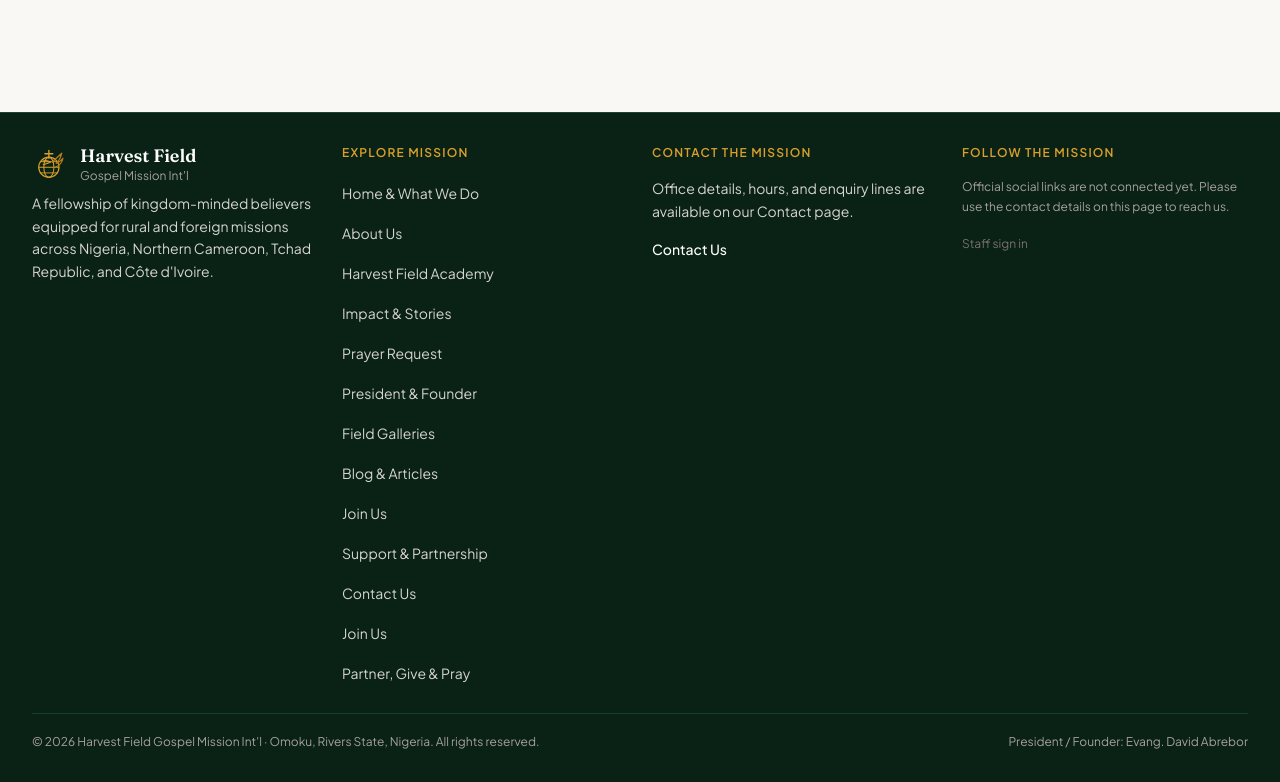
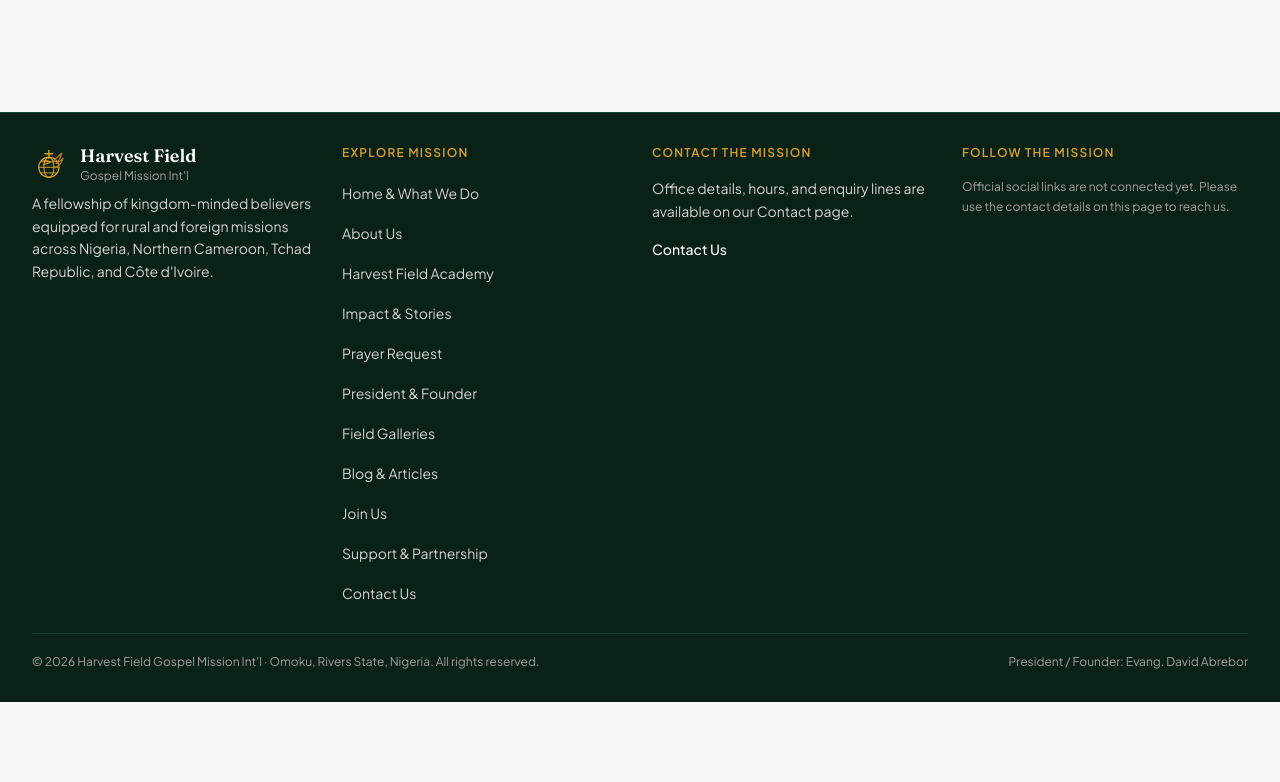
Before and after one commit to harvestfieldgospelmission-creator/Harvestfield, a React (Vite) app: page / in a window 1280 px wide. Shown: the part 5541-6323 px from the top of the page. After the commit the page ends 6243 px from the top, so only its background shows below. Built offline with nearby package versions, Linux system fonts and the light colour scheme; no server answers.

Commit message:
Remove duplicate footer links and public staff sign-in

```diff
--- a/src/components/Footer.tsx
+++ b/src/components/Footer.tsx
@@ -49,8 +49,6 @@ export const Footer: React.FC<FooterProps> = ({ onNavigate }) => {
                 { id: 'join' as PageId, label: 'Join Us' },
                 { id: 'partner' as PageId, label: 'Support & Partnership' },
                 { id: 'contact' as PageId, label: 'Contact Us' },
-                { id: 'join' as PageId, label: 'Join Us' },
-                { id: 'partner' as PageId, label: 'Partner, Give & Pray' },
               ].map((link) => (
                 <li key={link.id}>
                   <a
@@ -91,7 +89,6 @@ export const Footer: React.FC<FooterProps> = ({ onNavigate }) => {
             <p className="text-xs text-stone-400 leading-relaxed">
               Official social links are not connected yet. Please use the contact details on this page to reach us.
             </p>
-            <button type="button" onClick={() => onNavigate('admin')} className="pt-2 text-xs text-stone-500 hover:text-harvest-400">Staff sign in</button>
           </div>
 
         </div>
```
